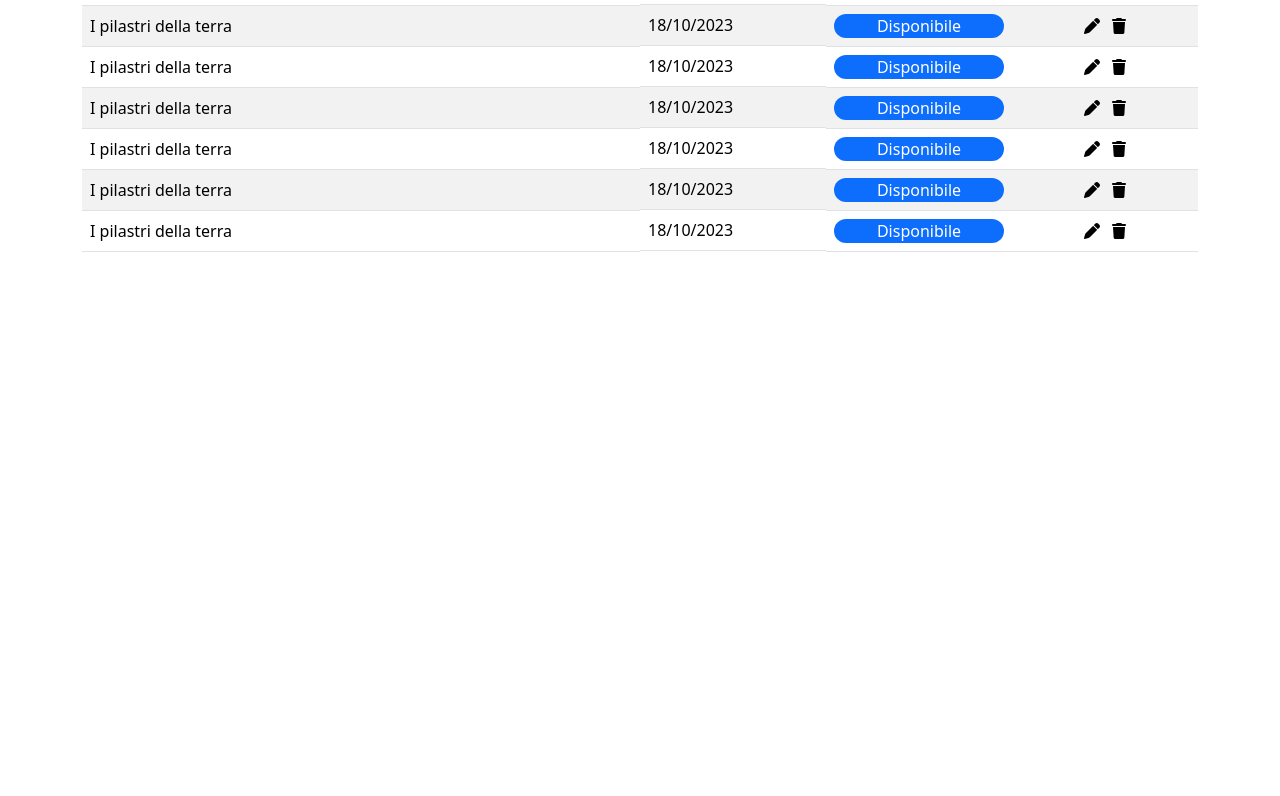
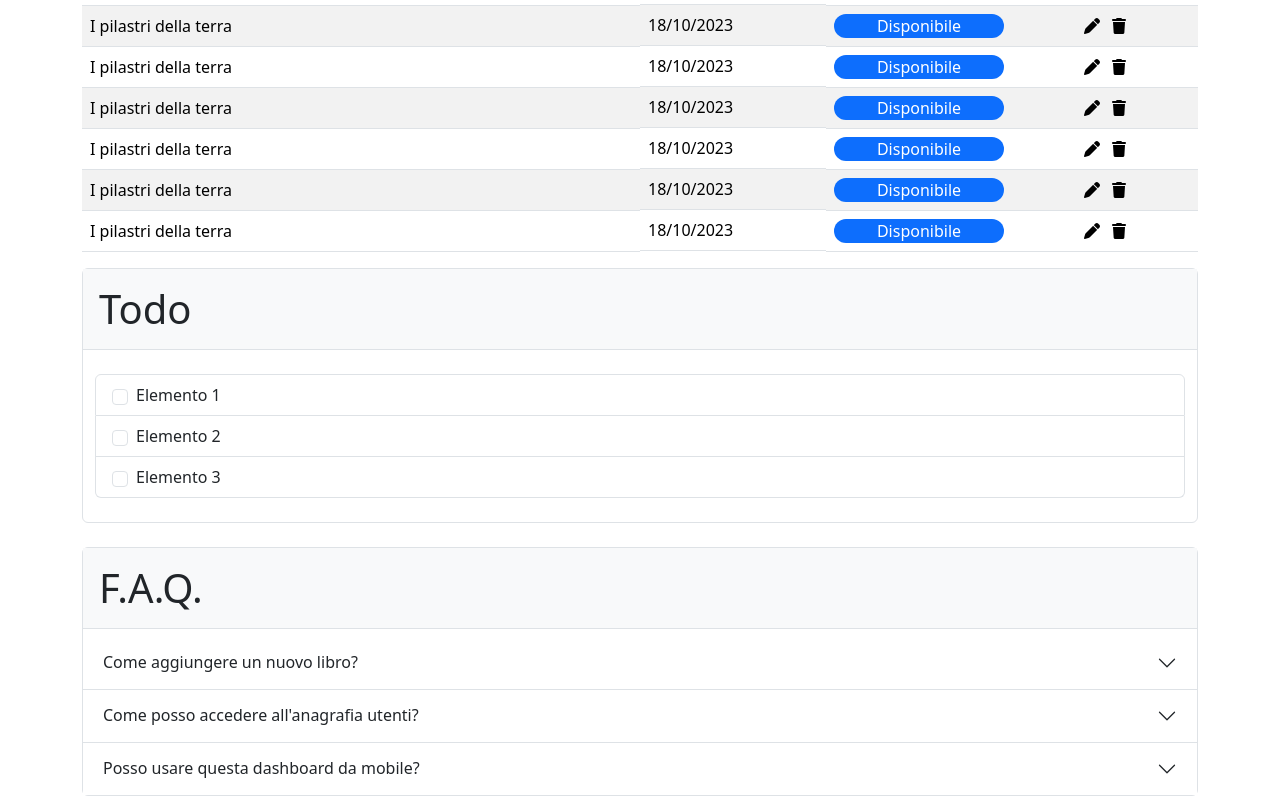
Before and after one commit to Nicolapsq/html-css-bootstrap-dashboard, a plain HTML site: page index.html in a window 1280 px wide. Shown: the part 520-1316 px from the top of the page. Before the commit the page ends 800 px from the top, so only its background shows below. Drawn offline with nearby package versions, Linux system fonts and the light colour scheme.

Commit message:
Add-todo-&-f.a.q.

```diff
--- a/index.html
+++ b/index.html
@@ -247,6 +247,94 @@
 
 
 
+
+
+
+
+
+
+
+
+
+
+    <div class="container">
+        <div class="border border-1 rounded">
+            <h1 class="border-bottom p-3 bg-light">
+                Todo
+            </h1>
+            <div class="container mt-4 mb-4">
+                <ul class="list-group">
+                    <li class="list-group-item d-flex align-items-center">
+                        <input class="form-check-input me-2" type="checkbox">
+                        Elemento 1
+                    </li>
+                    <li class="list-group-item d-flex align-items-center">
+                        <input class="form-check-input me-2" type="checkbox">
+                        Elemento 2
+                    </li>
+                    <li class="list-group-item d-flex align-items-center">
+                        <input class="form-check-input me-2" type="checkbox">
+                        Elemento 3
+                    </li>
+                </ul>
+            </div>
+
+
+        </div>
+    </div>
+    <br>
+
+
+
+
+
+
+    <div class="container">
+        <div class="border border-1 rounded">
+            <h1 class="border-bottom p-3 bg-light">
+                F.A.Q.
+            </h1>
+            <div class="accordion accordion-flush" id="accordionFlushExample">
+                <div class="accordion-item">
+                  <h2 class="accordion-header">
+                    <button class="accordion-button collapsed" type="button" data-bs-toggle="collapse" data-bs-target="#flush-collapseOne" aria-expanded="false" aria-controls="flush-collapseOne">
+                      Come aggiungere un nuovo libro?
+                    </button>
+                  </h2>
+                  <div id="flush-collapseOne" class="accordion-collapse collapse" data-bs-parent="#accordionFlushExample">
+                    <div class="accordion-body">Lorem, ipsum dolor sit amet consectetur adipisicing elit. Alias facilis doloremque saepe, quod, delectus ex dolorum veniam est adipisci explicabo commodi distinctio quo. Doloribus eos aliquid ab sequi illo temporibus.<code> Aggiungi libro</code></div>
+                  </div>
+                </div>
+                <div class="accordion-item">
+                  <h2 class="accordion-header">
+                    <button class="accordion-button collapsed" type="button" data-bs-toggle="collapse" data-bs-target="#flush-collapseTwo" aria-expanded="false" aria-controls="flush-collapseTwo">
+                      Come posso accedere all'anagrafia utenti?
+                    </button>
+                  </h2>
+                  <div id="flush-collapseTwo" class="accordion-collapse collapse" data-bs-parent="#accordionFlushExample">
+                    <div class="accordion-body">Lorem ipsum dolor sit amet, consectetur adipisicing elit. Nemo libero, earum fugiat aperiam voluptatibus ad natus quos nesciunt id sit iste officiis eaque et fugit dolores, ex eius deleniti optio.<code> Anagrafia utenti</code></div>
+                  </div>
+                </div>
+                <div class="accordion-item">
+                  <h2 class="accordion-header">
+                    <button class="accordion-button collapsed" type="button" data-bs-toggle="collapse" data-bs-target="#flush-collapseThree" aria-expanded="false" aria-controls="flush-collapseThree">
+                      Posso usare questa dashboard da mobile?
+                    </button>
+                  </h2>
+                  <div id="flush-collapseThree" class="accordion-collapse collapse" data-bs-parent="#accordionFlushExample">
+                    <div class="accordion-body">NO!!! ahaha</div>
+                  </div>
+                </div>
+            </div>
+        </div>
+    </div>
+
+
+
+
+
+
+
     <script src="https://cdn.jsdelivr.net/npm/bootstrap@5.3.3/dist/js/bootstrap.bundle.min.js" integrity="sha384-YvpcrYf0tY3lHB60NNkmXc5s9fDVZLESaAA55NDzOxhy9GkcIdslK1eN7N6jIeHz" crossorigin="anonymous"></script>
 </body>
 </html>
```
